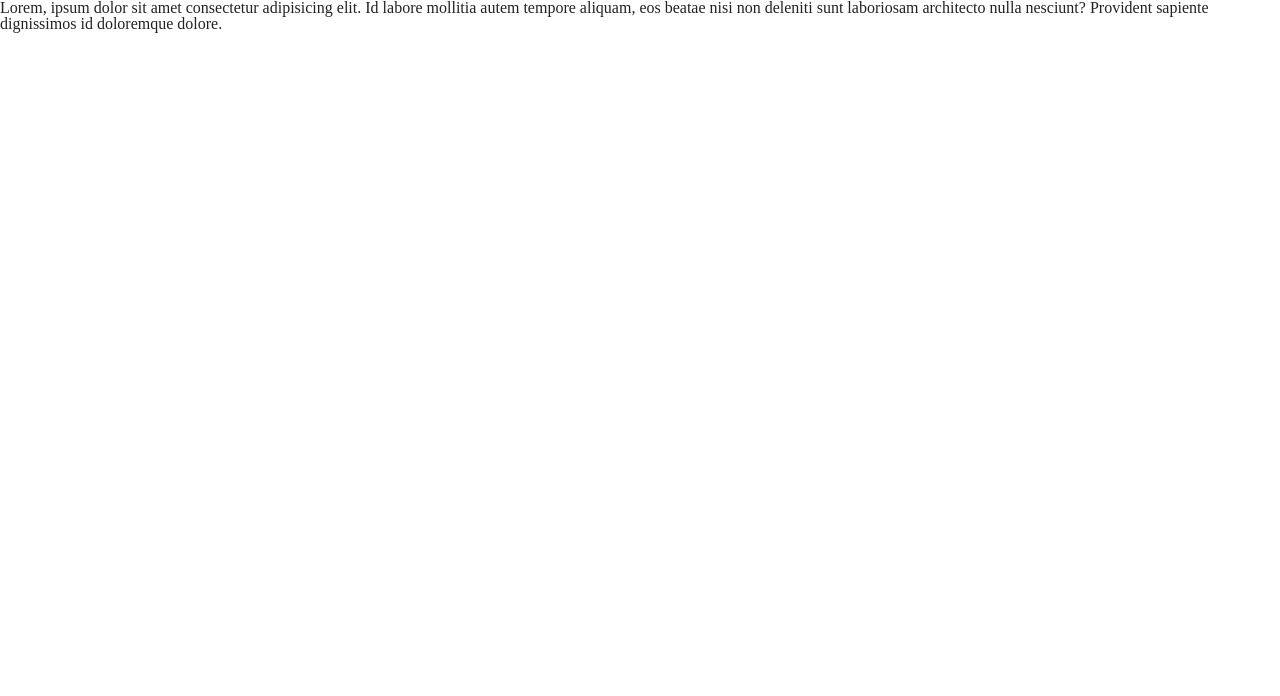
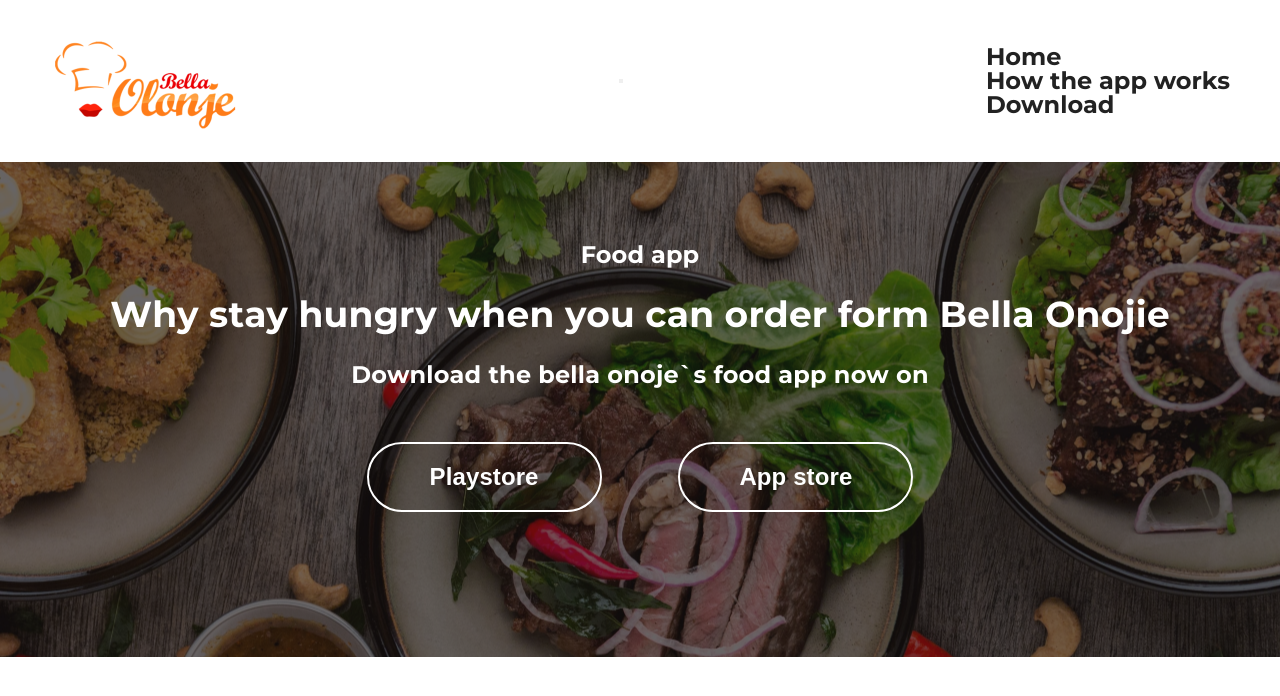
Before and after one commit to VasylenkoDenys/Exam-html-css, a plain HTML site: page index.html in a window 1280 px wide. Drawn offline with Linux system fonts and the light colour scheme.

Commit message:
stay hungry section

```diff
--- /dev/null
+++ b/assets/js/index.js
@@ -0,0 +1,8 @@
+const btn = document.querySelector('.burger');
+const navList = document.querySelector('.nav-list');
+
+function toggleNavList() {
+  navList.classList.toggle('nav-list-opened');
+}
+
+btn.addEventListener('click', toggleNavList);
--- /dev/null
+++ b/assets/styles/common.css
@@ -0,0 +1,46 @@
+:root {
+  --accent-color: #fa4a0c;
+  --main-text-color: #252b42;
+  --secondary-text-color: #737373;
+  font-family: Monserrat;
+  font-size: 24px;
+  box-sizing: border-box;
+  padding: 0;
+}
+
+body {
+  max-width: 1440px;
+  margin: 0 auto;
+}
+
+.h1-heading-style {
+  font-size: 36px;
+  font-weight: 700;
+  line-height: 43px;
+  letter-spacing: 0.2px;
+}
+
+.h2-heading-style {
+  font-size: 40px;
+  font-weight: 700;
+  line-height: 57px;
+  letter-spacing: 0.2px;
+}
+
+.h3-headind-style {
+  font-size: 24px;
+  font-weight: 700;
+  line-height: 36px;
+  letter-spacing: 0.1px;
+}
+
+.h4-headind-style {
+  font-size: 24px;
+  font-weight: 500;
+  line-height: 38px;
+  letter-spacing: 0.2px;
+}
+
+.margin-bottom {
+  margin-bottom: 20px;
+}
--- a/assets/styles/font-face.css
+++ b/assets/styles/font-face.css
@@ -1,12 +1,9 @@
 @font-face {
   font-family: Monserrat;
+  font-weight: 500;
   src: url('../fonts/Monserrat/Montserrat-Bold.ttf') format('TrueType');
 }
 @font-face {
   font-family: MonserratRegular;
   src: url('../fonts/Monserrat/Montserrat-Regular.ttf') format('TrueType');
 }
-@font-face {
-  font-family: Monserrat;
-  src: url('../fonts/Monserrat/Montserrat-Medium.ttf') format('TrueType');
-}
--- /dev/null
+++ b/assets/styles/header.css
@@ -0,0 +1,13 @@
+
+.header-style {
+  padding: 30px 50px;
+  font-family: Monserrat;
+  font-weight: bold;
+  font-size: 1rem;
+}
+
+.header-flex-container {
+  display: flex;
+  justify-content: space-between;
+  align-items: center;
+}
--- a/assets/styles/reset.css
+++ b/assets/styles/reset.css
@@ -1,8 +1,3 @@
-/* http://meyerweb.com/eric/tools/css/reset/
-   v2.0-modified | 20110126
-   License: none (public domain)
-*/
-
 html, body, div, span, applet, object, iframe,
 h1, h2, h3, h4, h5, h6, p, blockquote, pre,
 a, abbr, acronym, address, big, cite, code,
--- /dev/null
+++ b/assets/styles/stay-hungry.css
@@ -0,0 +1,23 @@
+.stay-hungry-section-style {
+  background-image: url('../images/bg-main.png');
+  background-position: center;
+  background-repeat: no-repeat;
+  color: #fff;
+  padding-top: 75px;
+  text-align: center;
+}
+
+.button-style {
+  padding: 15px 55px;
+  color: #fff;
+  border: 2px solid #fff;
+  border-radius: 40px;
+  min-width: 235px;
+  background: none;
+  margin: 48px 35px 145px
+}
+
+.button-style:hover {
+background: var(--accent-color);
+border: none;
+}
--- a/assets/styles/style.css
+++ b/assets/styles/style.css
@@ -1 +1,5 @@
+@import url('./reset.css');
 @import url('./font-face.css');
+@import url('./common.css');
+@import url('./header.css');
+@import url('./stay-hungry.css');
--- a/index.html
+++ b/index.html
@@ -5,14 +5,52 @@
     <meta http-equiv="X-UA-Compatible" content="IE=edge" />
     <meta name="viewport" content="width=device-width, initial-scale=1.0" />
     <title>HTML CSS Exam</title>
-    <link rel="stylesheet" href="./assets/styles/reset.css" />
     <link rel="stylesheet" href="./assets/styles/style.css" />
+    <script src="./assets/js/index.js"></script>
   </head>
   <body>
-    <header>
-      <div>
-        <p class="mon-text">Lorem, ipsum dolor sit amet consectetur adipisicing elit. Id labore mollitia autem tempore aliquam, eos beatae nisi non deleniti sunt laboriosam architecto nulla nesciunt? Provident sapiente dignissimos id doloremque dolore.</p>
+    <header class="header-style">
+      <div class="header-flex-container">
+        <a href="#"
+          ><img
+            class="img"
+            src="./assets/images/main-logo.png"
+            alt="Bella Olonje logo"
+          />
+        </a>
+          <button class="burger">
+            <div class="nav-line"></div>
+            <div class="nav-line"></div>
+            <div class="nav-line"></div>
+          </button>
+          <nav class="main-nav">
+          <ul class="nav-list">
+            <li class="nav-list-item">
+              <a href="#" class="link nav-link">Home</a>
+            </li>
+            <li class="nav-list-item">
+              <a href="#" class="link nav-link">How the app works</a>
+            </li>
+            <li class="nav-list-item">
+              <a href="#" class="link nav-link">Download</a>
+            </li>
+          </ul>
+        </nav>
       </div>
     </header>
+    <section class="stay-hungry-section-style">
+      <article>
+        <h3 class="h3-headind-style margin-bottom">Food app</h3>
+        <h1 class="h1-heading-style margin-bottom">Why stay hungry when
+          you can order form Bella Onojie</h1>
+        <h4 class="h4-headind-style">Download the bella onoje`s food app now on</h4>
+        <button class="button-style">
+          <h3 class="h3-headind-style">Playstore</h3>
+        </button>
+        <button class="button-style">
+          <h3 class="h3-headind-style">App store</h3>
+        </button>
+      </article>
+    </section>
   </body>
 </html>
```
